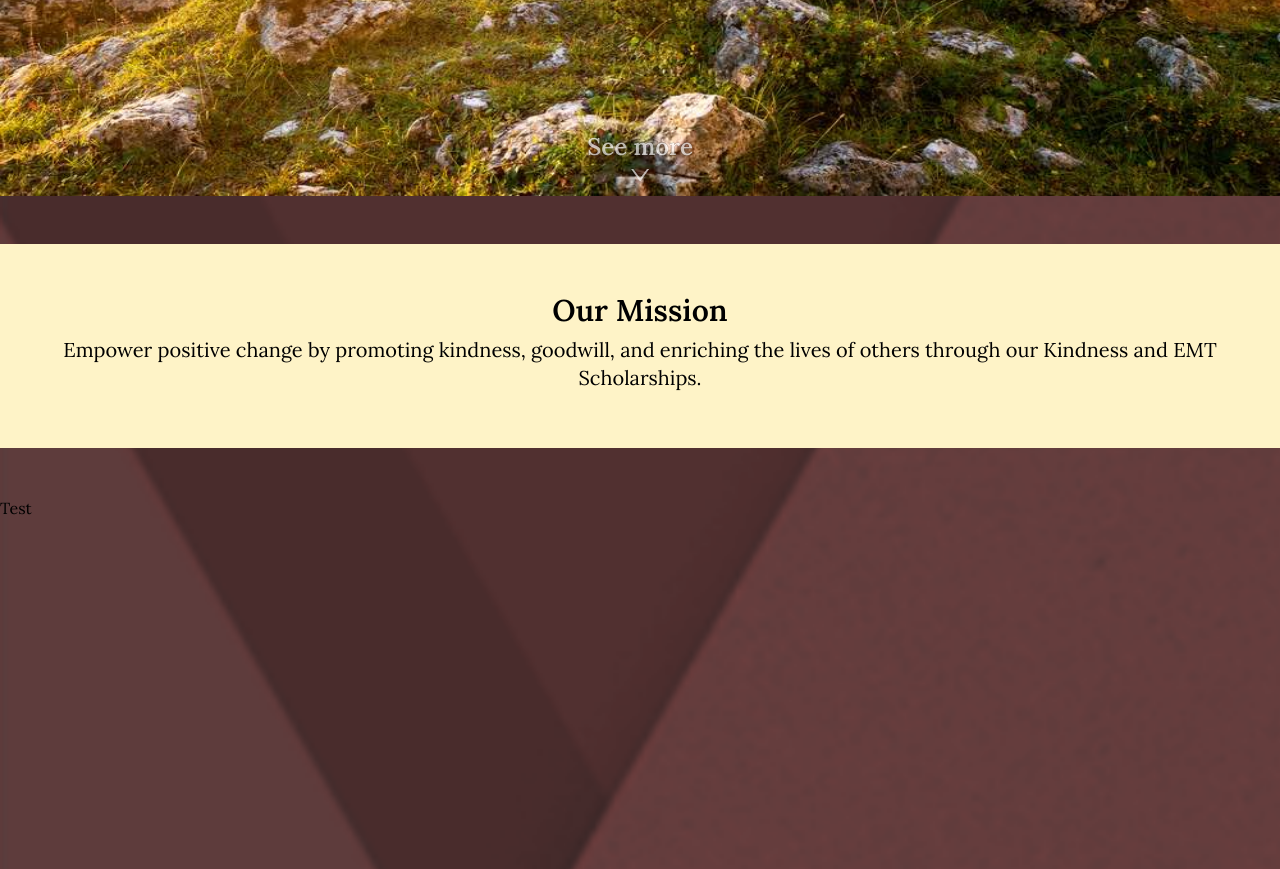
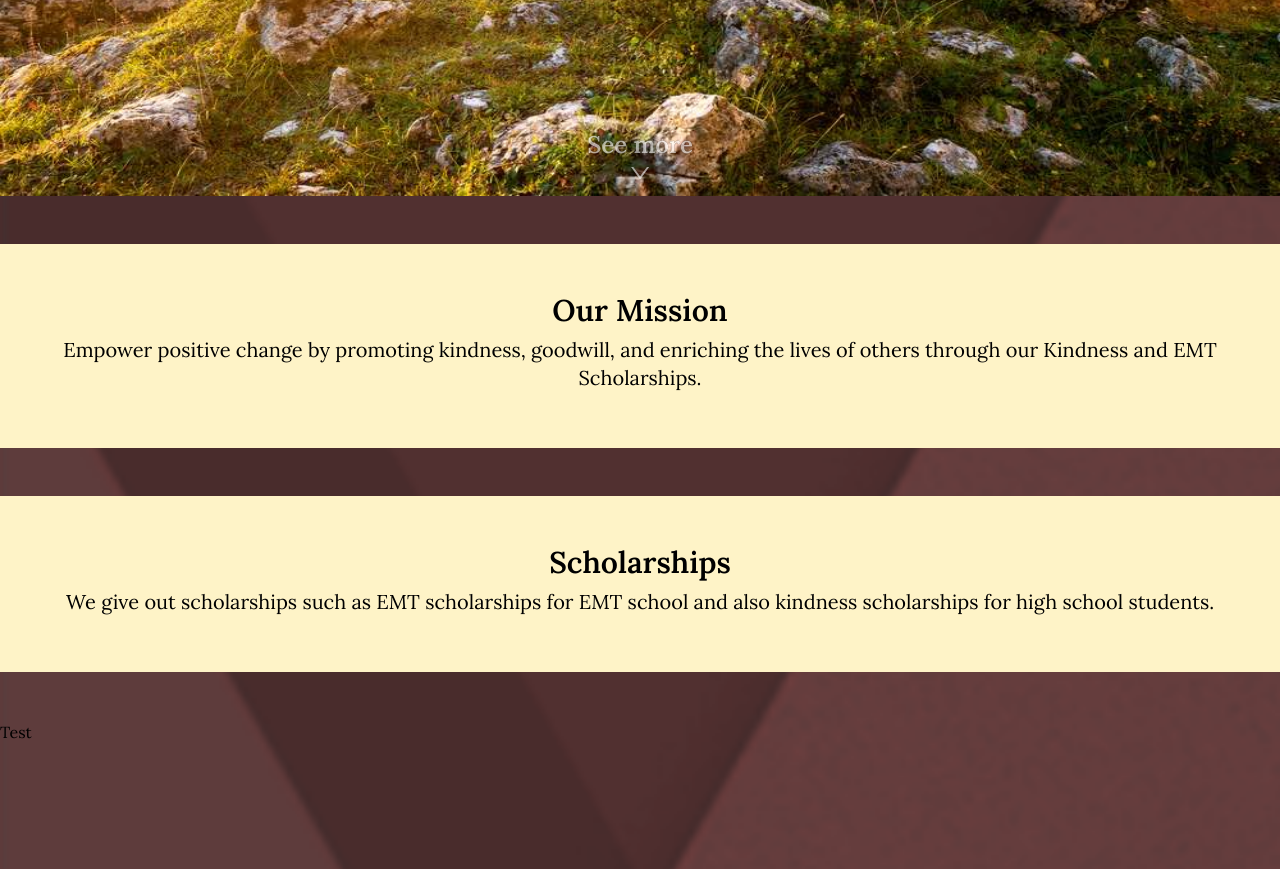
Before and after one commit to brandonmcconathy/Travis-River-Jones-Foundation, a Next.js app: page / in a window 1280 px wide. Shown: the part 620-1489 px from the top of the page. Built offline with nearby package versions, Linux system fonts and the light colour scheme; no server answers; the database is empty.

Commit message:
added scholarship section to the homepage

```diff
--- a/src/app/globals.css
+++ b/src/app/globals.css
@@ -58,6 +58,10 @@ html {
     margin: 3rem 0;
     padding: 3rem 2.5rem;
   }
+  50% {
+    margin: 0;
+    padding: 4.5rem 2.5rem;
+  }
   100% {
     margin: -3rem 0;
     padding: 6rem 2.5rem;
--- a/src/app/page.jsx
+++ b/src/app/page.jsx
@@ -49,6 +49,13 @@ export default function Homepage() {
             <h2 className="opacity-0 -mb-16 font-semibold text-cyan-800 transition duration-1000">Learn more about us</h2>
           </section>
         </Link>
+        <Link href="/scholarships">
+          <section id='top-div' className="bg-amber-100 py-12 px-10 text-center relative my-12 learn-more hover:bg-amber-50 transition duration-1000 section-grow">
+            <h1 className="text-3xl font-semibold mb-2">Scholarships</h1>
+            <p className="text-xl mb-12">We give out scholarships such as EMT scholarships for EMT school and also kindness scholarships for high school students.</p>
+            <h2 className="opacity-0 -mb-16 font-semibold text-cyan-800 transition duration-1000">Check out our scholarships</h2>
+          </section>
+        </Link>
         <h1 className="mb-96">Test</h1>
         <h1 className="mb-96">Test</h1>
         <h1 className="mb-96">Test</h1>
```
